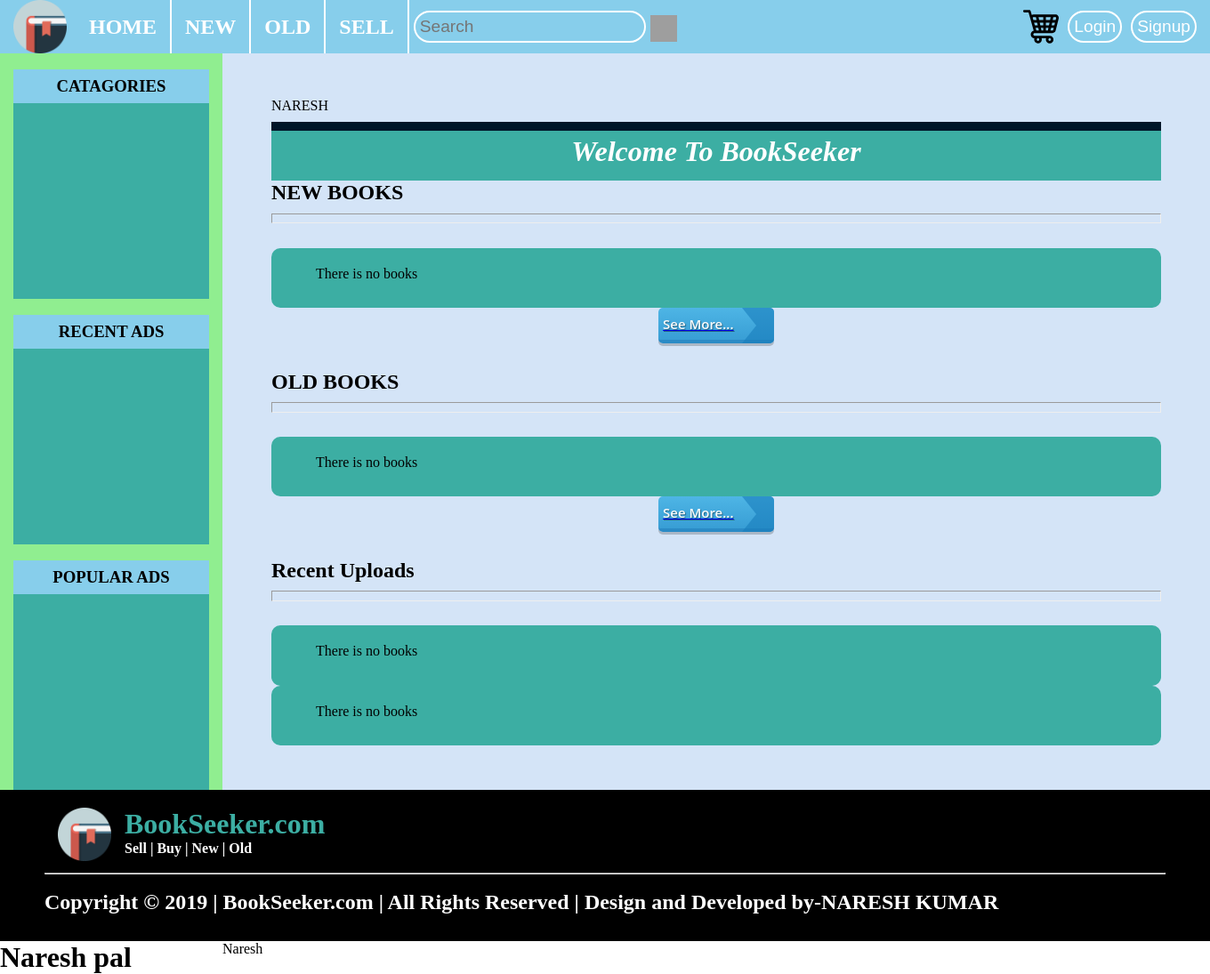
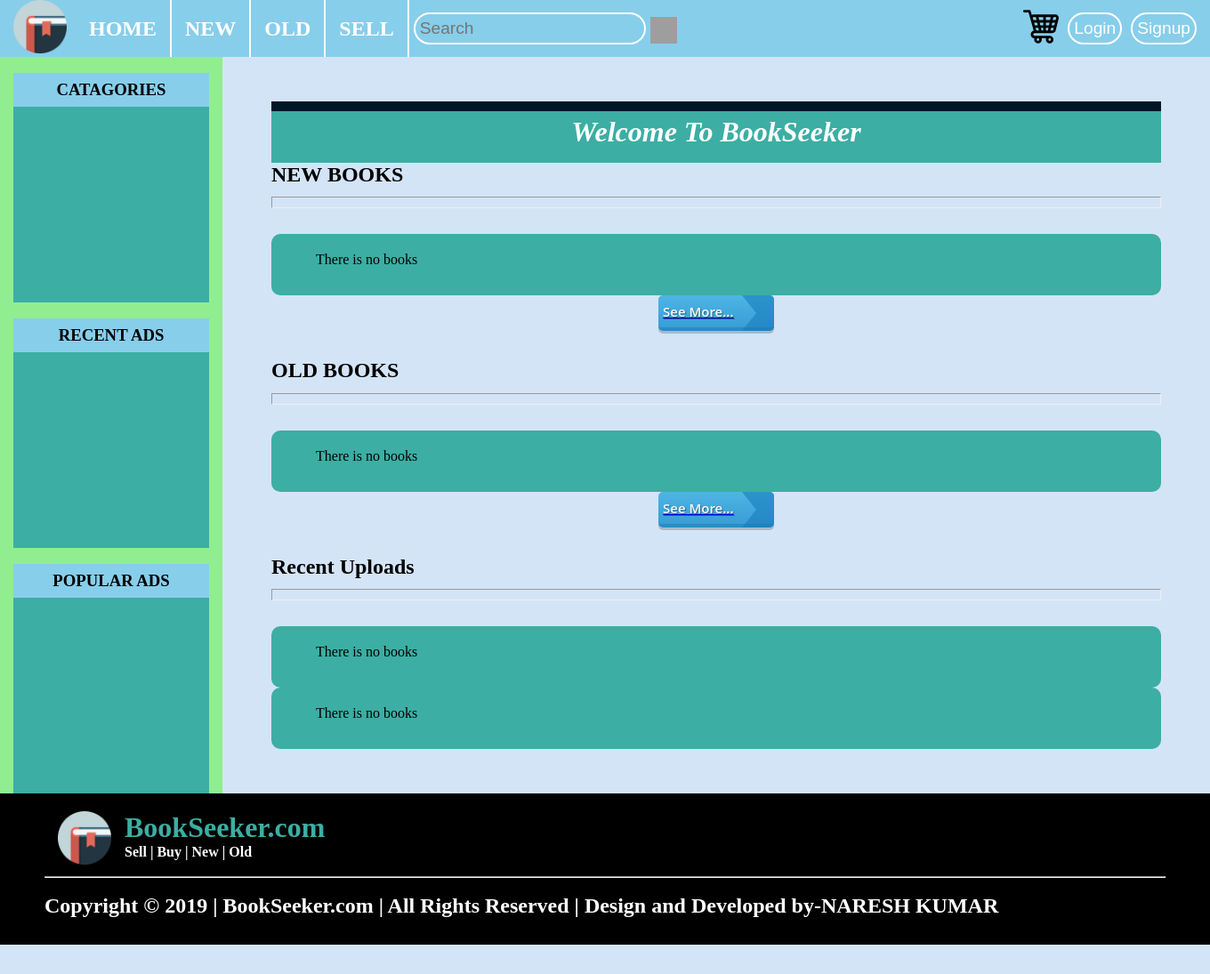
Before and after one commit to npal4183/bookseeker, a PHP site: page / in a window 1360 px wide. Shown: the whole page at 89% size. After the commit the page ends 1062 px from the top, so only its background shows below. Run offline with PHP 8.4, Linux system fonts and the light colour scheme; data that the repository does not hold is empty; grey boxes are pictures that could not be loaded.

Commit message:
Bug fixs

```diff
--- a/index.php
+++ b/index.php
@@ -1,12 +1,10 @@
-<h1>Naresh pal </h1>
-<?php echo 'Naresh' ?>
+
 <?php
 		require 'header.php';
 		require 'sidebar.php';
 
 		?>
 <main>
-	NARESH
 	<div id="output">
 		<!--Search output-->
 
```
